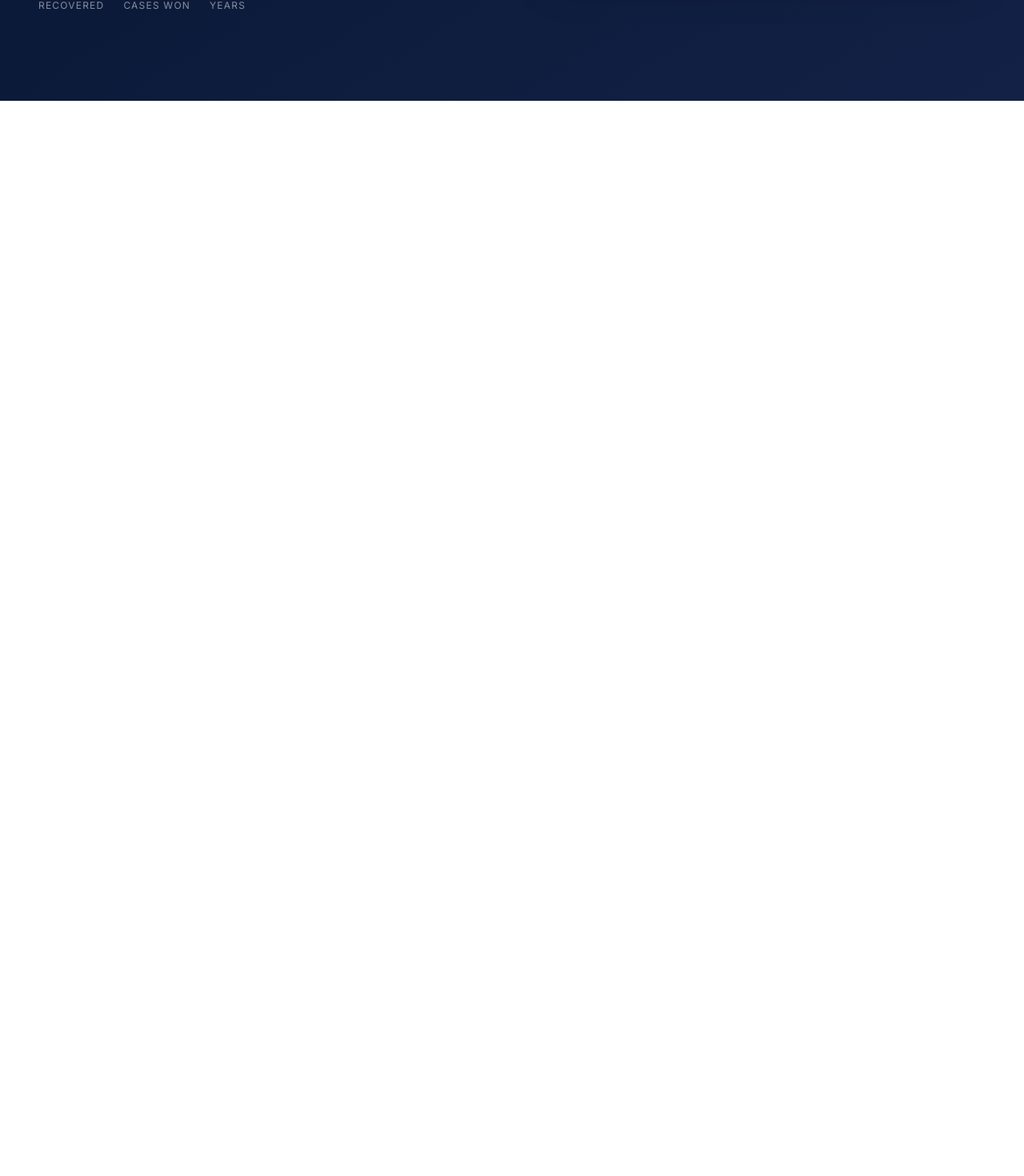
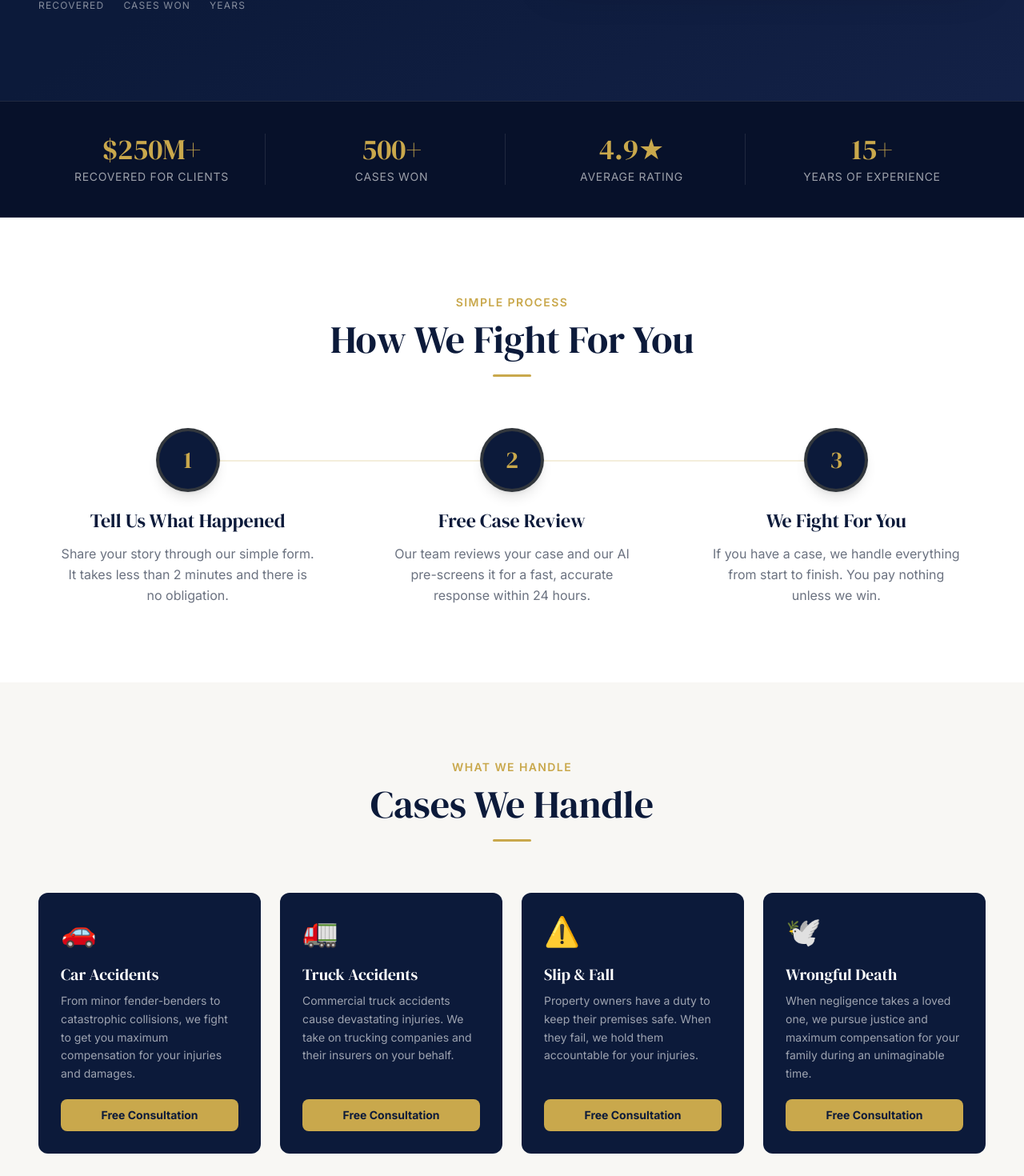
Before and after one commit to Smailiali/PI-Lead-Engine, a Next.js app: page / in a window 1280 px wide. Shown: the part 674-2144 px from the top of the page at 80% size. Before the commit the page ends 800 px from the top, so only its background shows below. Built offline with nearby package versions, Linux system fonts and the light colour scheme.

Commit message:
step 11: add SocialProofBar, HowItWorks, PracticeAreas, and GoldButton

```diff
--- a/src/app/page.tsx
+++ b/src/app/page.tsx
@@ -1,4 +1,7 @@
 import Hero from '@/components/landing/Hero'
+import SocialProofBar from '@/components/landing/SocialProofBar'
+import HowItWorks from '@/components/landing/HowItWorks'
+import PracticeAreas from '@/components/landing/PracticeAreas'
 
 const PHONE_NUMBER = '(800) 555-0199'
 
@@ -6,9 +9,9 @@ export default function LandingPage() {
   return (
     <main>
       <Hero phoneNumber={PHONE_NUMBER} />
-      {/* SocialProofBar — Step 11 */}
-      {/* HowItWorks — Step 11 */}
-      {/* PracticeAreas — Step 11 */}
+      <SocialProofBar />
+      <HowItWorks />
+      <PracticeAreas />
       {/* Testimonials — Step 12 */}
       {/* FAQ — Step 12 */}
       {/* Footer — Step 12 */}
--- a/src/components/landing/HowItWorks.tsx
+++ b/src/components/landing/HowItWorks.tsx
@@ -1 +1,61 @@
-// How It Works section — see Step 11 for full implementation
+const steps = [
+  {
+    number: '1',
+    title: 'Tell Us What Happened',
+    description:
+      'Share your story through our simple form. It takes less than 2 minutes and there is no obligation.',
+  },
+  {
+    number: '2',
+    title: 'Free Case Review',
+    description:
+      'Our team reviews your case and our AI pre-screens it for a fast, accurate response within 24 hours.',
+  },
+  {
+    number: '3',
+    title: 'We Fight For You',
+    description:
+      'If you have a case, we handle everything from start to finish. You pay nothing unless we win.',
+  },
+]
+
+export default function HowItWorks() {
+  return (
+    <section className="bg-white py-24">
+      <div className="max-w-7xl mx-auto px-6 lg:px-12">
+        {/* Section header */}
+        <div className="text-center mb-16">
+          <p className="font-sans text-sm text-gold uppercase tracking-widest font-semibold mb-3">
+            Simple Process
+          </p>
+          <h2 className="font-serif text-4xl lg:text-5xl text-navy">
+            How We Fight For You
+          </h2>
+          <div className="mt-5 mx-auto h-[3px] w-12 bg-gold rounded-full" />
+        </div>
+
+        {/* Steps */}
+        <div className="grid grid-cols-1 md:grid-cols-3 gap-12 md:gap-8 relative">
+          {/* Connecting line — desktop only */}
+          <div className="hidden md:block absolute top-10 left-[calc(16.66%+1rem)] right-[calc(16.66%+1rem)] h-[2px] bg-gold/20" />
+
+          {steps.map(({ number, title, description }) => (
+            <div key={number} className="flex flex-col items-center text-center gap-5 relative">
+              {/* Number circle */}
+              <div className="relative z-10 w-20 h-20 rounded-full bg-navy flex items-center justify-center shadow-lg border-4 border-gold/20 flex-shrink-0">
+                <span className="font-serif text-3xl text-gold">{number}</span>
+              </div>
+
+              <div className="flex flex-col gap-3">
+                <h3 className="font-serif text-2xl text-navy">{title}</h3>
+                <p className="font-sans text-gray-500 leading-relaxed max-w-xs mx-auto">
+                  {description}
+                </p>
+              </div>
+            </div>
+          ))}
+        </div>
+      </div>
+    </section>
+  )
+}
--- a/src/components/landing/PracticeAreas.tsx
+++ b/src/components/landing/PracticeAreas.tsx
@@ -1 +1,86 @@
-// Practice Areas section — see Step 11 for full implementation
+'use client'
+
+const areas = [
+  {
+    icon: '🚗',
+    title: 'Car Accidents',
+    value: 'Car Accident',
+    description:
+      'From minor fender-benders to catastrophic collisions, we fight to get you maximum compensation for your injuries and damages.',
+  },
+  {
+    icon: '🚛',
+    title: 'Truck Accidents',
+    value: 'Truck Accident',
+    description:
+      'Commercial truck accidents cause devastating injuries. We take on trucking companies and their insurers on your behalf.',
+  },
+  {
+    icon: '⚠️',
+    title: 'Slip & Fall',
+    value: 'Slip & Fall',
+    description:
+      'Property owners have a duty to keep their premises safe. When they fail, we hold them accountable for your injuries.',
+  },
+  {
+    icon: '🕊️',
+    title: 'Wrongful Death',
+    value: 'Wrongful Death',
+    description:
+      'When negligence takes a loved one, we pursue justice and maximum compensation for your family during an unimaginable time.',
+  },
+]
+
+function scrollToForm(accidentType: string) {
+  // Store selection so IntakeForm can read it on mount (Step 13)
+  if (typeof window !== 'undefined') {
+    sessionStorage.setItem('preselectedAccidentType', accidentType)
+  }
+  const formEl = document.getElementById('intake-form')
+  formEl?.scrollIntoView({ behavior: 'smooth', block: 'start' })
+}
+
+export default function PracticeAreas() {
+  return (
+    <section className="bg-warm-gray py-24">
+      <div className="max-w-7xl mx-auto px-6 lg:px-12">
+        {/* Section header */}
+        <div className="text-center mb-16">
+          <p className="font-sans text-sm text-gold uppercase tracking-widest font-semibold mb-3">
+            What We Handle
+          </p>
+          <h2 className="font-serif text-4xl lg:text-5xl text-navy">Cases We Handle</h2>
+          <div className="mt-5 mx-auto h-[3px] w-12 bg-gold rounded-full" />
+        </div>
+
+        {/* Cards */}
+        <div className="grid grid-cols-1 sm:grid-cols-2 lg:grid-cols-4 gap-6">
+          {areas.map(({ icon, title, value, description }) => (
+            <div
+              key={value}
+              className="bg-navy rounded-xl p-7 flex flex-col gap-5 group hover:ring-2 hover:ring-gold/50 transition-all duration-200 cursor-pointer"
+              onClick={() => scrollToForm(value)}
+            >
+              <div className="text-4xl">{icon}</div>
+
+              <div className="flex flex-col gap-2 flex-1">
+                <h3 className="font-serif text-xl text-white">{title}</h3>
+                <p className="font-sans text-sm text-white/60 leading-relaxed">{description}</p>
+              </div>
+
+              <button
+                onClick={(e) => {
+                  e.stopPropagation()
+                  scrollToForm(value)
+                }}
+                className="mt-auto w-full py-2.5 px-4 rounded-lg bg-gold text-navy font-sans font-bold text-sm hover:bg-gold-dark active:scale-[0.98] transition-all duration-150"
+              >
+                Free Consultation
+              </button>
+            </div>
+          ))}
+        </div>
+      </div>
+    </section>
+  )
+}
--- a/src/components/landing/SocialProofBar.tsx
+++ b/src/components/landing/SocialProofBar.tsx
@@ -1 +1,26 @@
-// Social proof bar — see Step 11 for full implementation
+const stats = [
+  { value: '$250M+', label: 'Recovered for Clients' },
+  { value: '500+', label: 'Cases Won' },
+  { value: '4.9★', label: 'Average Rating' },
+  { value: '15+', label: 'Years of Experience' },
+]
+
+export default function SocialProofBar() {
+  return (
+    <section className="bg-[#07112a] border-y border-white/10">
+      <div className="max-w-7xl mx-auto px-6 lg:px-12 py-10">
+        <div className="grid grid-cols-2 md:grid-cols-4 gap-8 md:gap-4">
+          {stats.map(({ value, label }) => (
+            <div
+              key={label}
+              className="flex flex-col items-center text-center gap-1 md:border-r md:border-white/10 last:border-0 px-4"
+            >
+              <span className="font-serif text-3xl lg:text-4xl text-gold">{value}</span>
+              <span className="font-sans text-sm text-white/60 uppercase tracking-wider">{label}</span>
+            </div>
+          ))}
+        </div>
+      </div>
+    </section>
+  )
+}
--- a/src/components/shared/GoldButton.tsx
+++ b/src/components/shared/GoldButton.tsx
@@ -1 +1,38 @@
-// Reusable gold CTA button — see Step 12 for full implementation
+import type { ButtonHTMLAttributes } from 'react'
+
+interface GoldButtonProps extends ButtonHTMLAttributes<HTMLButtonElement> {
+  size?: 'sm' | 'md' | 'lg'
+  fullWidth?: boolean
+}
+
+export default function GoldButton({
+  children,
+  size = 'md',
+  fullWidth = false,
+  className = '',
+  ...props
+}: GoldButtonProps) {
+  const sizes = {
+    sm: 'px-4 py-2 text-sm',
+    md: 'px-6 py-3 text-base',
+    lg: 'px-8 py-4 text-lg',
+  }
+
+  return (
+    <button
+      {...props}
+      className={`
+        inline-flex items-center justify-center gap-2
+        bg-gold text-navy font-sans font-bold rounded-lg
+        shadow-md hover:bg-gold-dark active:scale-[0.98]
+        transition-all duration-150 cursor-pointer
+        disabled:opacity-50 disabled:cursor-not-allowed
+        ${sizes[size]}
+        ${fullWidth ? 'w-full' : ''}
+        ${className}
+      `}
+    >
+      {children}
+    </button>
+  )
+}
```
